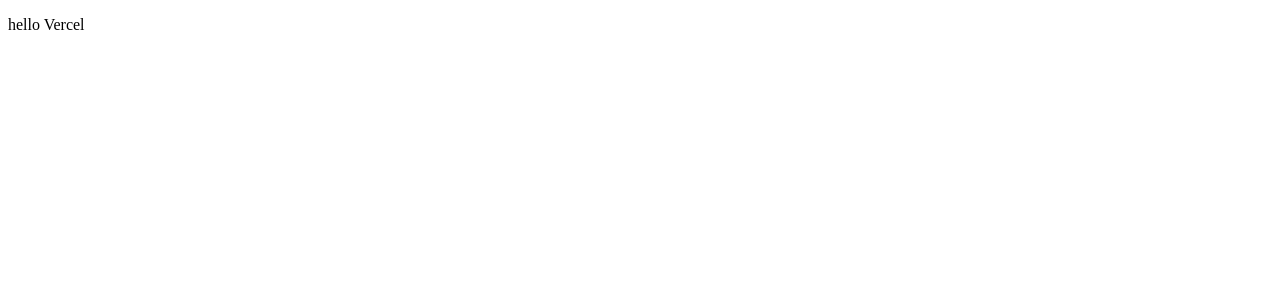
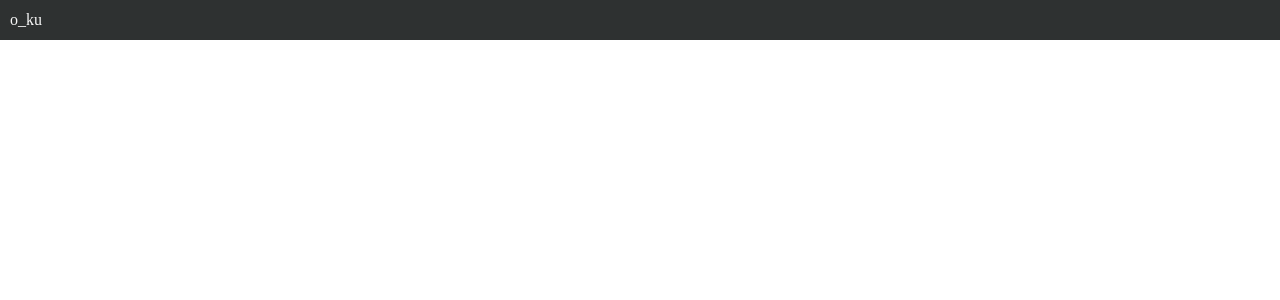
Before and after one commit to okuxxbos20/portfolio, a Next.js app: page / in a window 1280 px wide. Shown: the top 300 px of the page. Built offline with nearby package versions, Linux system fonts and the light colour scheme.

Commit message:
cannot reference theme globaly

```diff
--- a/package.json
+++ b/package.json
@@ -26,6 +26,7 @@
   },
   "dependencies": {
     "@material-ui/core": "^4.11.1",
+    "@types/styled-components": "^5.1.4",
     "next": "10.0.0",
     "react": "17.0.1",
     "react-dom": "17.0.1",
--- /dev/null
+++ b/src/components/organisms/Header.tsx
@@ -0,0 +1,29 @@
+import React, { FC } from 'react'
+import styled from 'styled-components'
+
+export const Header: FC = () => {
+  return (
+    <>
+      <StyeldHeader>
+        <Title>o_ku</Title>
+      </StyeldHeader>
+    </>
+  )
+}
+
+const StyeldHeader = styled.header`
+  color: ${props => props.theme.secondary};
+  background: ${props => props.theme.main};
+  width: 100%;
+  height: 40px;
+  padding: 0 10px;
+  display: flex;
+  flex-direction: row;
+  align-items: center;
+`
+const Title = styled.p`
+  color: #f7f7f7;
+  &:hover {
+    cursor: pointer;
+  }
+`
--- /dev/null
+++ b/src/components/organisms/index.tsx
@@ -0,0 +1 @@
+export { Header } from './Header'
--- /dev/null
+++ b/src/pages/_document.tsx
@@ -0,0 +1,43 @@
+import { ServerStyleSheets } from '@material-ui/core/styles'
+import Document, { Head, Html, Main, NextScript } from 'next/document'
+import React from 'react'
+
+export default class MyDocument extends Document {
+  render(): JSX.Element {
+    return (
+      <Html lang="ja">
+        <Head>
+          <style>{`
+            * {
+              padding: 0;
+              margin: 0;
+            }
+          `}</style>
+        </Head>
+        <body>
+          <Main />
+          <NextScript />
+        </body>
+      </Html>
+    )
+  }
+}
+
+MyDocument.getInitialProps = async ctx => {
+  // Render app and page and get the context of the page with collected side effects.
+  const sheets = new ServerStyleSheets()
+  const originalRenderPage = ctx.renderPage
+
+  ctx.renderPage = () =>
+    originalRenderPage({
+      enhanceApp: App => props => sheets.collect(<App {...props} />)
+    })
+
+  const initialProps = await Document.getInitialProps(ctx)
+
+  return {
+    ...initialProps,
+    // Styles fragment is rendered after the app and page rendering finish.
+    styles: [...React.Children.toArray(initialProps.styles), sheets.getStyleElement()]
+  }
+}
--- a/src/pages/index.tsx
+++ b/src/pages/index.tsx
@@ -1,9 +1,10 @@
 import React, { FC } from 'react'
+import { Header } from '../components/organisms'
 
 const Index: FC = () => {
   return (
     <>
-      <p>hello Vercel</p>
+      <Header></Header>
     </>
   )
 }
--- a/src/styles/theme.ts
+++ b/src/styles/theme.ts
@@ -1,11 +1,11 @@
 export const lightTheme = {
   main: '#2e3131',
-  bg: '#f7f7f7',
+  secondary: '#fff',
   text: '#262626'
 } as const
 
 export const darkTheme = {
   main: '#2e3131',
-  bg: '#f7f7f7',
-  text: '#262626'
+  secondary: '#f7f7f7',
+  text: '#f7f7f7'
 } as const
```
Also changed, not shown: tsconfig.json (+2 -7 lines), .babelrc (added), src/components/atoms/index.tsx (added), src/components/molecules/index.tsx (added), 1 other file (tests, documents, lock files or other folders).
